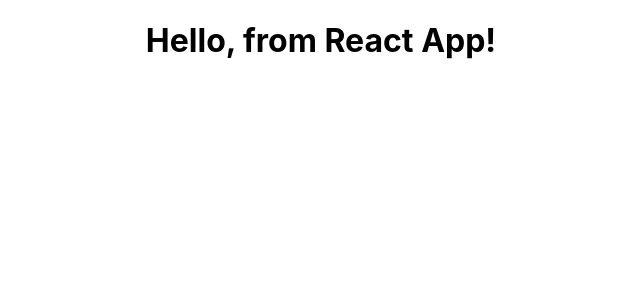
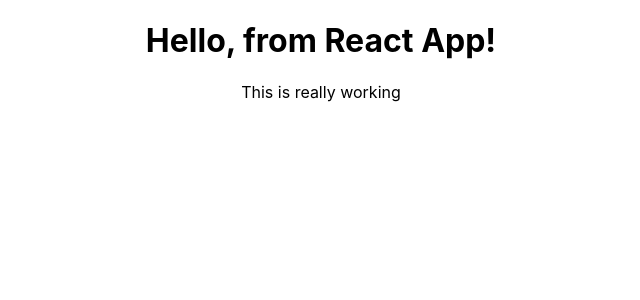
Before and after one commit to MickeyMuis007/React_App, a React (Create React App) app: page / in a window 1280 px wide. Shown: the top 300 px of the page, without its empty margins (319-959 px from the left). Built offline with nearby package versions, Linux system fonts and the light colour scheme.

Commit message:
JSX restriction

```diff
--- a/src/App.js
+++ b/src/App.js
@@ -6,6 +6,7 @@
     return (
       <div className="App">
         <h1>Hello, from React App!</h1>
+        <p>This is really working</p>
       </div>
     );
     // return React.createElement('div', {className: 'App'}, React.createElement('h1', null, 'Hi I\'m a React App!!!'));
```
